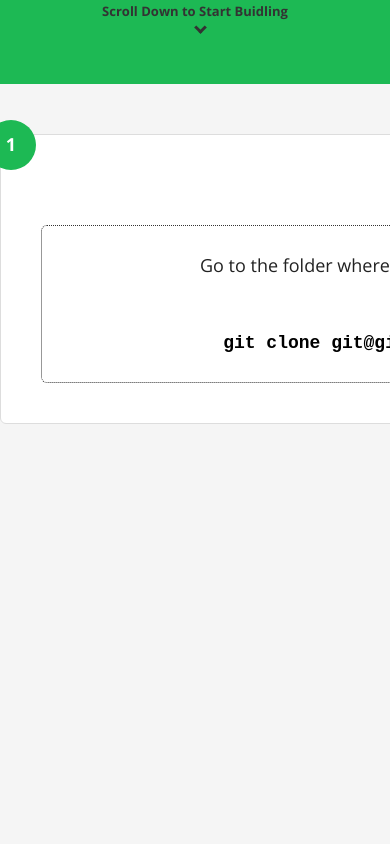
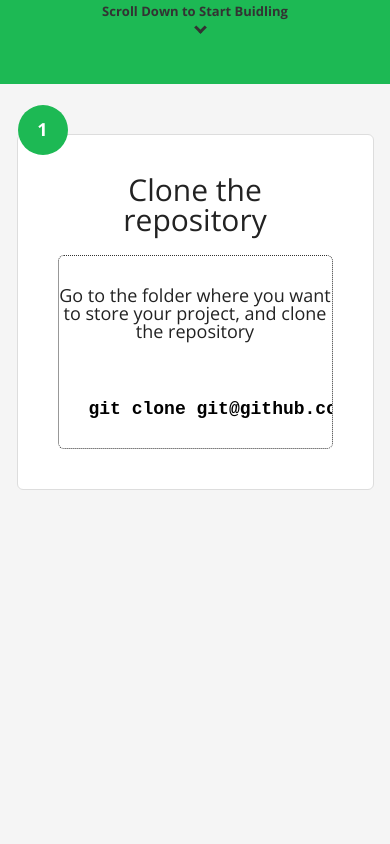
Before and after one commit to djrosenbaum/web3-starter-kit, a plain HTML site: page docs/index.html in a window 390 px wide. Shown: the part 760-1604 px from the top of the page. Drawn offline with nearby package versions, Linux system fonts and the light colour scheme.

Commit message:
mobile css instructions

```diff
--- a/docs/index.html
+++ b/docs/index.html
@@ -10,65 +10,11 @@
   <link rel="stylesheet" href="./reset.css" type="text/css">
   <link rel="stylesheet" href="./style.css" type="text/css">
   <link rel="stylesheet" href="./splash.css" type="text/css">
+  <link rel="stylesheet" href="./instruction.css" type="text/css">
   <link href="https://fonts.googleapis.com/css?family=Roboto+Slab:100,300,400,700&display=swap" rel="stylesheet">
   <link href="https://fonts.googleapis.com/css?family=Open+Sans:300,400,600,700&display=swap" rel="stylesheet">
 
-  <style>
-    .instruction {
-      background-color: #fff;
-      border: 1px solid #ddd;
-      border-radius: 6px;
-      color: #222;
-      margin: 0 auto;
-      margin-top: 50px;
-      padding: 40px;
-      font-size: 18px;
-      width: 980px;
-      text-align: center;
-      position: relative;
-    }
-
-    .instruction>div {
-      border: 1px dotted #333;
-      border-radius: 6px;
-      margin-top: 20px;
-    }
-
-    .instruction h2 {
-      font-size: 30px;
-      font-weight: 300;
-    }
-
-    .instruction h3 {
-      font-size: 18px;
-      font-weight: 100;
-      margin: 30px 0;
-    }
-
-    .instruction:before {
-      background-color: #1db954;
-      border-radius: 32px;
-      width: 50px;
-      height: 50px;
-      position: absolute;
-      top: -15px;
-      left: -15px;
-      counter-increment: step;
-      content: counter(step);
-      color: #fff;
-      font-size: 18px;
-      line-height: 48px;
-      font-weight: 700;
-    }
-
-    pre {
-      font-family: monospace;
-      white-space: pre;
-      padding: 30px;
-      color: #000;
-      font-weight: 700;
-    }
-  </style>
+  <!-- <style></style> -->
 </head>
 
 <body>
--- /dev/null
+++ b/docs/instruction.css
@@ -0,0 +1,78 @@
+.instruction {
+  background-color: #fff;
+  border: 1px solid #ddd;
+  border-radius: 6px;
+  color: #222;
+  margin: 0 auto;
+  margin-top: 50px;
+  padding: 40px;
+  font-size: 18px;
+  width: 980px;
+  text-align: center;
+  position: relative;
+}
+
+.instruction>div {
+  border: 1px dotted #333;
+  border-radius: 6px;
+  margin-top: 20px;
+  overflow: auto;
+}
+
+.instruction h2 {
+  font-size: 30px;
+  font-weight: 300;
+}
+
+.instruction h3 {
+  font-size: 18px;
+  font-weight: 100;
+  margin: 30px 0;
+}
+
+.instruction:before {
+  background-color: #1db954;
+  border-radius: 32px;
+  width: 50px;
+  height: 50px;
+  position: absolute;
+  top: -15px;
+  left: -15px;
+  counter-increment: step;
+  content: counter(step);
+  color: #fff;
+  font-size: 18px;
+  line-height: 48px;
+  font-weight: 700;
+}
+
+pre {
+  font-family: monospace;
+  white-space: pre;
+  padding: 30px;
+  color: #000;
+  font-weight: 700;
+}
+
+@media only screen and (max-width: 600px) {
+  .section .instruction {
+    width: 275px;
+  }
+
+  .instruction:before {
+    top: -30px;
+    left: 0px;
+  }
+
+/* .section .instruction span {
+font-size: 21px;
+}
+
+.section .instructiong {
+width: 100px;
+}
+
+.section .instruction {
+font-size: 16px;
+} */
+}
```
